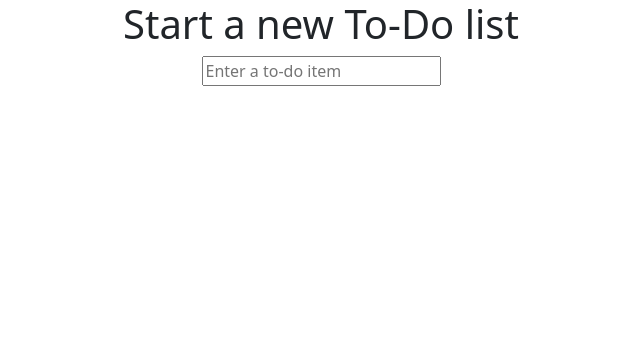
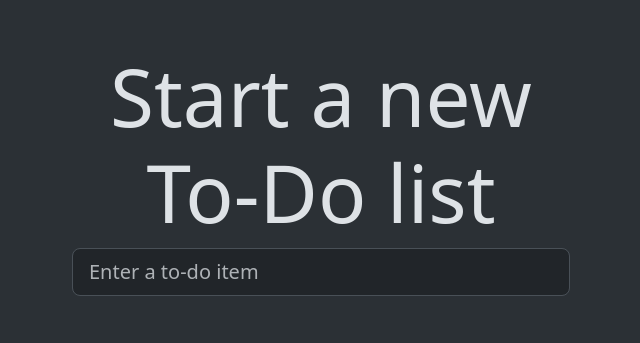
Before and after one commit to russellvt/ottg, a Django app: page / in a window 1280 px wide. Shown: the top 343 px of the page, without its empty margins (319-959 px from the left). Run offline with Django 5.2, Linux system fonts and the light colour scheme; some libraries are stand-ins or nearby versions.

Commit message:
Use bootstrap to improve layout

```diff
--- a/lists/templates/base.html
+++ b/lists/templates/base.html
@@ -1,5 +1,5 @@
 <!doctype html>
-<html lang="en">
+<html lang="en" data-bs-theme="dark">
   <head>
     <title>To-Do lists</title>
     <meta charset="utf-8">
@@ -10,12 +10,13 @@
   <body>
     <div class="container">
 
-      <div class="row justify-content-center">
+      <div class="row justify-content-center p-5 bg-body-tertiary rounded-3">
         <div class="col-lg-6 text-center">
-          <h1>{% block header_text %}{% endblock %}</h1>
+          <h1 class="display-1 md-4">{% block header_text %}{% endblock %}</h1>
 
           <form method="POST" action="{% block form_action %}{% endblock %}">
-            <input name="item_text" id="id_new_item"
+            <input class="form-control form-control-lg"
+		   name="item_text" id="id_new_item"
 	           placeholder="Enter a to-do item" />
             {% csrf_token %}
           </form>
--- a/lists/templates/list.html
+++ b/lists/templates/list.html
@@ -5,7 +5,7 @@
 {% block form_action %}/lists/{{ list.id }}/add_item{% endblock %}
 
 {% block table %}
-  <table id="id_list_table">
+  <table class="table" id="id_list_table">
     {% for item in list.item_set.all %}
       <tr><td>{{ forloop.counter }}: {{ item.text }}</td></tr>
     {% endfor %}
```
